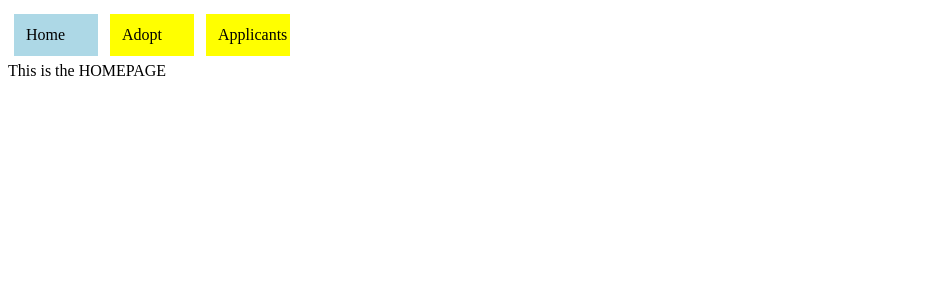
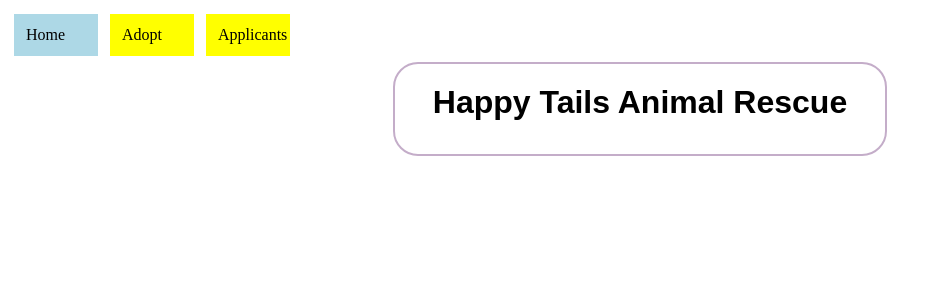
Before and after one commit to Akateno/Phase-3-Project-Front-end-, a React (Create React App) app: page / in a window 1280 px wide. Shown: the top 300 px of the page, without its empty margins (0-942 px from the left). Built offline with nearby package versions, Linux system fonts and the light colour scheme.

Commit message:
Just playing around with CSS

```diff
--- a/src/components/DogCard.js
+++ b/src/components/DogCard.js
@@ -15,7 +15,7 @@ function DogCard({name, breed, age, trait, image, onDogDelete, id}) {
     }
 
   return ( <div className="card">
-  <img className="cardPic"src={image} alt={name} width="500" height="600"/>
+  <img className="cardPic"src={image} alt={name} />
   <h2>{name}</h2>
   <ul>
     <p><em><strong>Breed:</strong> {breed} </em> </p>
--- a/src/components/Home.js
+++ b/src/components/Home.js
@@ -3,9 +3,11 @@ import React from "react"
 function Home() {
     return (
     <div className="homePage" >
+        <div>
 
+            <h1 className="hometitle">Happy Tails Animal Rescue</h1>
+        </div>
 
-        This is the HOMEPAGE
 
     </div>
     )
--- a/src/index.css
+++ b/src/index.css
@@ -5,12 +5,39 @@
   align-items: center;
   font-weight: bold;
 }
+.hometitle{
+  font-family: fantasy;
+  margin: auto;
+  width: 50%;
+  text-align: center;
+  padding: 10px;
+  border-radius: 25px;
+  border: 2px solid #C4ADC9;
+  padding: 20px;
+  width: 450px;
+  height: 50px;
+
+}
+.DogPageHeader{
+  font-family: fantasy;
+  margin: auto;
+  width: 50%;
+  text-align: center;
+  padding: 10px;
+  border-radius: 25px;
+  border: 5px solid #C4ADC9;
+  padding: 20px;
+  width: 450px;
+  height: 50px;
+
+}
 .pageTitle{
   position:absolute;
   padding-top: 250px;
   padding-left: 950px;
 
 }
+
 .dogcontainer{
   background-color: rgba(246, 208, 18, 0.945);
   text-align: center;
@@ -22,8 +49,44 @@
   text-align: center;
 
 }
+@media (min-width: 768px) {
+  .cards {
+    display: flex;
+    flex-wrap: wrap;
+  }
+
+  .card {
+    width: calc(33% - 2rem);
+  }
+}
+
+@media (min-width: 1024px) {
+  .card {
+    width: calc(25% - 2rem);
+  }
+}
+
+@media (min-width: 1200px) {
+  .card {
+    width: calc(20% - 2rem);
+  }
+}
+.cards {
+  list-style: none;
+}
+
+.card {
+  margin: 1rem;
+}
 
 .cardPic {
+  width: 100%;
+}
+
+.card button {
+  margin-top: 0.5rem;
+}
+/* .cardPic {
   width: 500px;
   height: 500px;
   background-size: contain;
@@ -32,7 +95,7 @@
   margin-right: auto;
   width: 40%;
   padding: 10px;
-  border: 5px solid rgb(44, 236, 247);
+  border: 10px solid #83CBEF;
 
 
-}
+} */
```
